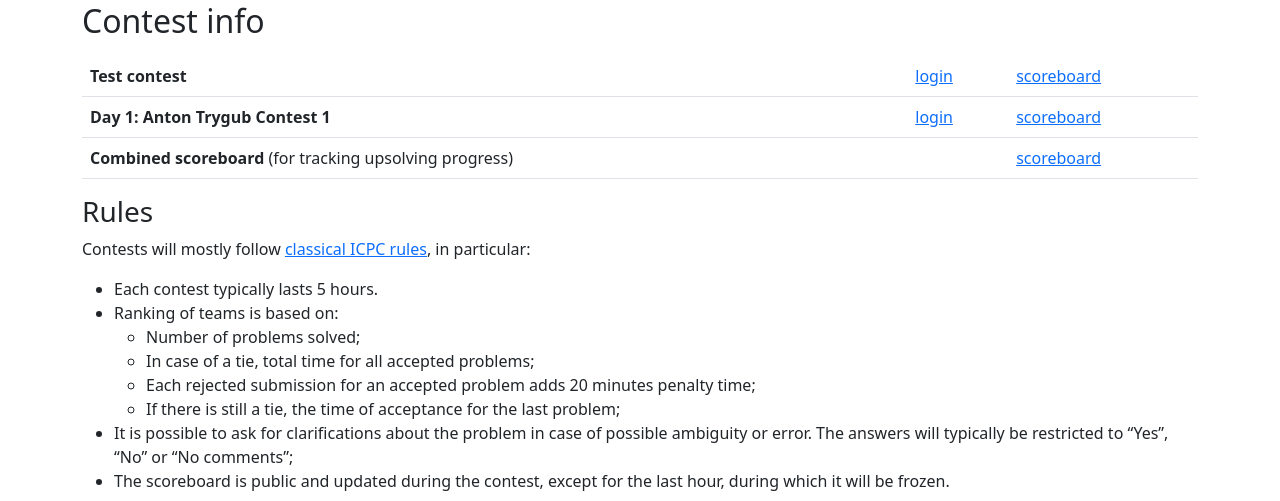
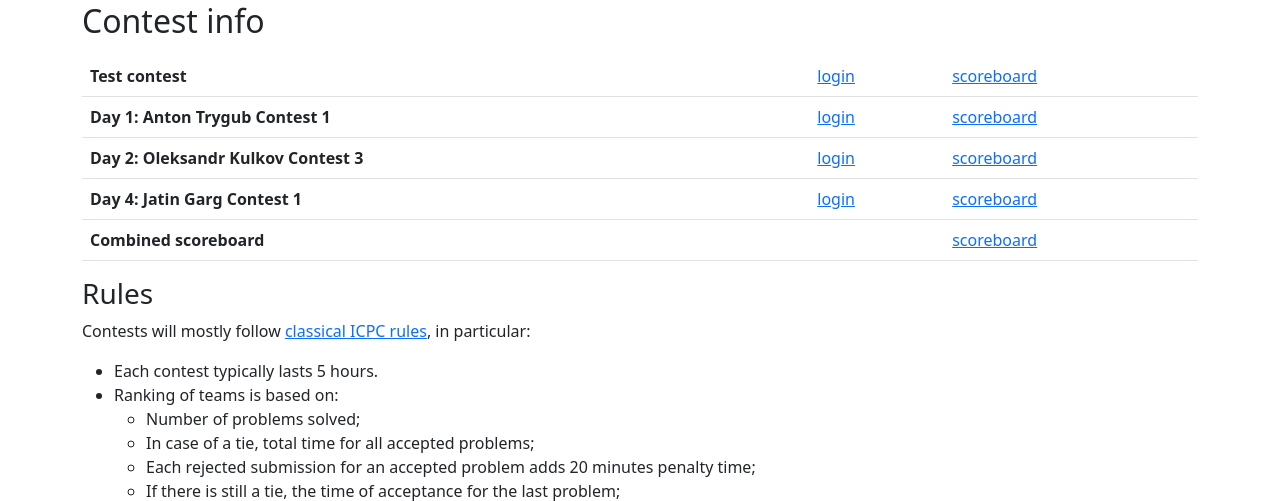
Before and after one commit to ocpc-camp/website, a PHP site: page /contest-info.php in a window 1280 px wide. Shown: the part 80-581 px from the top of the page. Run offline with PHP 8.4, Linux system fonts and the light colour scheme.

Commit message:
contest info day 4

```diff
--- a/src/contest-info.php
+++ b/src/contest-info.php
@@ -14,7 +14,17 @@
     <td><a href="https://osijek2023w.eolymp.space/s/d1">scoreboard</a></td>
   </tr>
   <tr>
-    <td><b>Combined scoreboard</b> (for tracking upsolving progress)</td>
+    <td><b>Day 2: Oleksandr Kulkov Contest 3</b></td>
+    <td><a href="https://osijek2023w-d2.eolymp.io">login</a></td>
+    <td><a href="https://osijek2023w.eolymp.space/s/d2">scoreboard</a></td>
+  </tr>
+  <tr>
+    <td><b>Day 4: Jatin Garg Contest 1</b></td>
+    <td><a href="https://osijek2023w-d4.eolymp.io">login</a></td>
+    <td><a href="https://osijek2023w.eolymp.space/s/d4">scoreboard</a></td>
+  </tr>
+  <tr>
+    <td><b>Combined scoreboard</b></td>
     <td></td>
     <td><a href="https://osijek2023w.eolymp.space/s/all-contests?mode=UPSOLVE">scoreboard</td>
   </tr>
```
